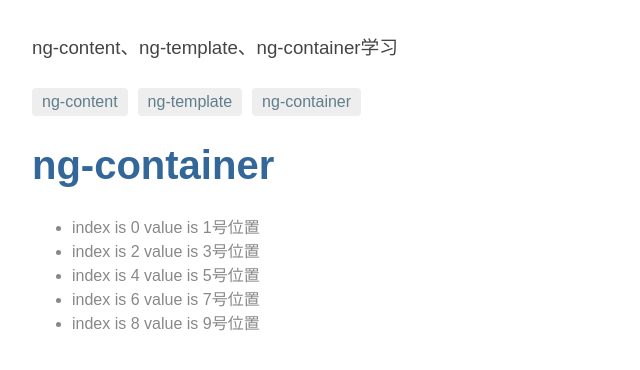
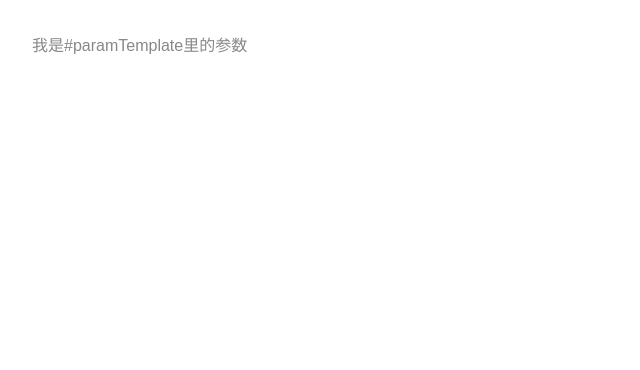
Before and after one commit to wangzixi-diablo/ngDynamic, an Angular app: page / in a window 1280 px wide. Shown: the top 370 px of the page, without its empty margins (0-640 px from the left). Built offline with nearby package versions, Linux system fonts and the light colour scheme.

Commit message:
ng-template study ok

```diff
--- a/src/app/app.module.ts
+++ b/src/app/app.module.ts
@@ -8,6 +8,7 @@ import {FormsModule} from '@angular/forms';
 import {NgTemplateModule} from './ng-template/ng-template.module';
 import {NgContentModule} from './ng-content/ng-content.module';
 import {NgContainerModule} from './ng-container/ng-container.module';
+import { NgTemplateComponent } from './ng-template/ng-template.component';
 
 @NgModule({
     declarations: [
@@ -23,7 +24,8 @@ import {NgContainerModule} from './ng-container/ng-container.module';
         AppRoutingModule
     ],
     providers: [],
-    bootstrap: [AppComponent]
+    //bootstrap: [AppComponent]
+    bootstrap: [NgTemplateComponent]
 })
 export class AppModule {
 }
--- a/src/app/ng-template/ng-template.component.html
+++ b/src/app/ng-template/ng-template.component.html
@@ -1,11 +1,49 @@
-<h1>ng-template</h1>
-<br>
 
-<!-- 通过ngIf结构型指令显示ng-template的内容 -->
+
+<!-- 通过ngIf结构型指令显示ng-template的内容
 <div class="lessons-list" *ngIf="!condition else elseTemplate">
     <h3>标题:判断条件为真</h3>
 </div>
 <ng-template #elseTemplate>
     <div>判断条件为假</div>
 </ng-template>
+<br>-->
+
+<!-- 通过ViewContainerRef和TemplateRef直接把ng-template对应的元素加入到DOM结构中(这种情况应该用的比较少) -->
+
+<!--
+<ng-template #tpl>
+    <div>
+        Hello, ng-template!
+    </div>
+</ng-template>
 <br>
+-->
+
+<!--
+<ng-template #inputTemplate>
+    <input>
+    <h1>ngTemplateOutlet的用法</h1>
+</ng-template>
+
+<ng-container *ngTemplateOutlet="inputTemplate"></ng-container>
+-->
+
+
+<!-- ng-template带参数的情况 -->
+<!-- let-param 取的是绑定对象myContext的$implicit字段的指，let-param相和let-param="$implicit"是等价的， -->
+<!-- let-name="name" 取的是绑定对象myContext里面name字段对应的值-->
+
+<!--
+<ng-template #inputTemplateWithContent let-param let-name="name">
+    <div>参数1: {{param}}</div>
+    <div>参数2: {{name}}</div>
+</ng-template>
+<ng-container *ngTemplateOutlet="inputTemplateWithContent; context: myContext"></ng-container>
+<br>-->
+
+<ng-template #paramTemplate>
+    <div>我是#paramTemplate里的参数</div>
+</ng-template>
+
+<app-template-input [inputTemplate]="paramTemplate"></app-template-input>
--- a/src/app/ng-template/ng-template.component.ts
+++ b/src/app/ng-template/ng-template.component.ts
@@ -11,13 +11,13 @@ export class NgTemplateComponent implements AfterViewInit {
     @ViewChild('tpl')
     tplRef: TemplateRef<any>;
 
-    myContext = {$implicit: '默认值', name: 'tuacy'};
+    myContext = {$implicit: '默认值', name: 'Jerry'};
 
     constructor(private vcRef: ViewContainerRef) {
     }
 
     ngAfterViewInit(): void {
-        this.vcRef.createEmbeddedView(this.tplRef);
+        // this.vcRef.createEmbeddedView(this.tplRef);
     }
 
 }
--- a/src/app/ng-template/template-input/template-input.component.html
+++ /dev/null
@@ -1,5 +0,0 @@
-<!-- 没有传递参数的时候就使用defaultTemplate里面的布局 -->
-<ng-template #defaultTemplate>
-    <div>咱们没有传递参数</div>
-</ng-template>
-<ng-container *ngTemplateOutlet="inputTemplate ? inputTemplate: defaultTemplate"></ng-container>
--- a/src/app/ng-template/template-input/template-input.component.ts
+++ b/src/app/ng-template/template-input/template-input.component.ts
@@ -9,8 +9,7 @@ import {Component, Input, TemplateRef} from '@angular/core';
         </ng-template>
         <ng-container *ngTemplateOutlet="inputTemplate ? inputTemplate: defaultTemplate"></ng-container>
 
-    `,
-    styleUrls: ['./template-input.component.less']
+    `
 })
 export class TemplateInputComponent {
 
--- a/src/index.html
+++ b/src/index.html
@@ -9,6 +9,8 @@
   <link rel="icon" type="image/x-icon" href="favicon.ico">
 </head>
 <body>
-  <app-root></app-root>
+  <!--
+  <app-root></app-root>-->
+  <app-ng-template></app-ng-template>
 </body>
 </html>
```
Also changed, not shown: src/app/ng-template/template-input/template-input.component.less (deleted).
